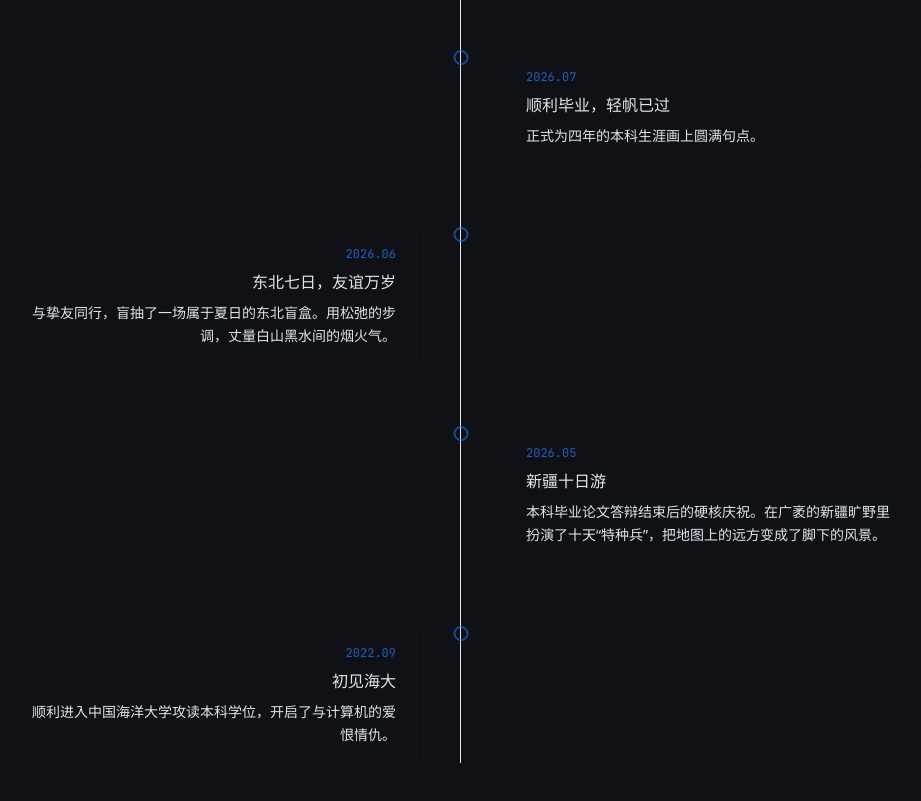
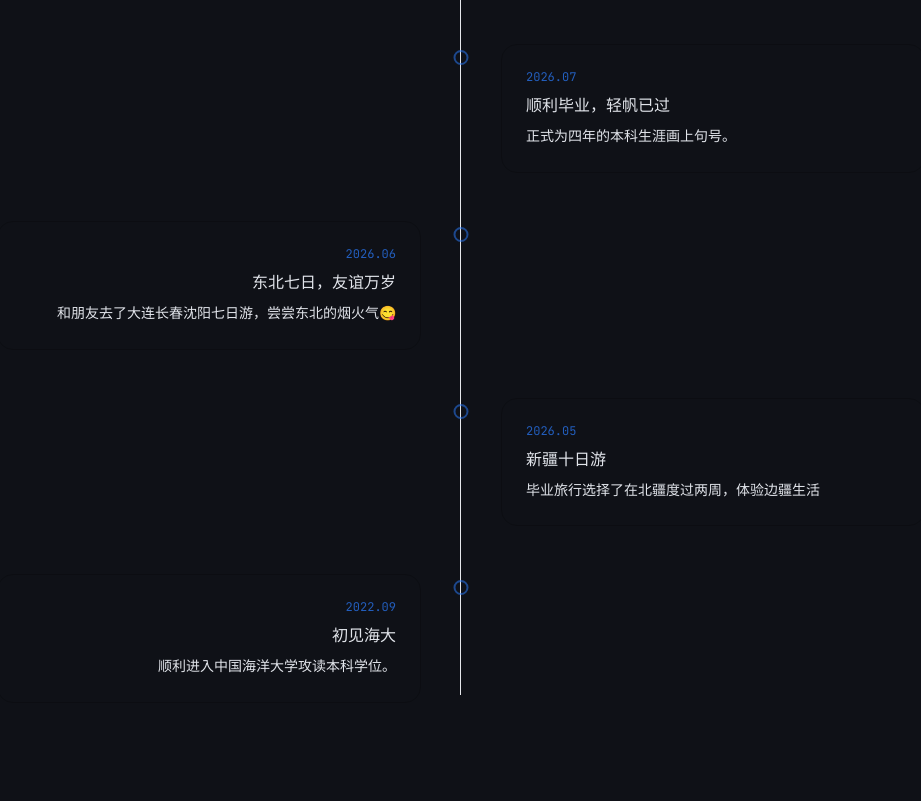
Before and after one commit to yuanjuju/yuanjuju.github.io, a Next.js app: page / in a window 1280 px wide. Shown: the part 3520-4321 px from the top of the page, without its empty margins (179-1100 px from the left). Built offline with nearby package versions, Linux system fonts and the light colour scheme.

Commit message:
content(timeline): refine recent milestones

```diff
--- a/src/components/sections/Timeline.tsx
+++ b/src/components/sections/Timeline.tsx
@@ -19,25 +19,23 @@ const events: TimelineEvent[] = [
   {
     date: "2026.07",
     title: "顺利毕业，轻帆已过",
-    description: "正式为四年的本科生涯画上圆满句点。",
+    description: "正式为四年的本科生涯画上句号。",
   },
   {
     date: "2026.06",
     title: "东北七日，友谊万岁",
-    description:
-      "与挚友同行，盲抽了一场属于夏日的东北盲盒。用松弛的步调，丈量白山黑水间的烟火气。",
+    description: "和朋友去了大连长春沈阳七日游，尝尝东北的烟火气😋",
   },
   {
     date: "2026.05",
     title: "新疆十日游",
-    description:
-      "本科毕业论文答辩结束后的硬核庆祝。在广袤的新疆旷野里扮演了十天“特种兵”，把地图上的远方变成了脚下的风景。",
+    description: "毕业旅行选择了在北疆度过两周，体验边疆生活",
   },
   {
     date: "2022.09",
     title: "初见海大",
     description:
-      "顺利进入中国海洋大学攻读本科学位，开启了与计算机的爱恨情仇。",
+      "顺利进入中国海洋大学攻读本科学位。",
   },
 ];
 
```
